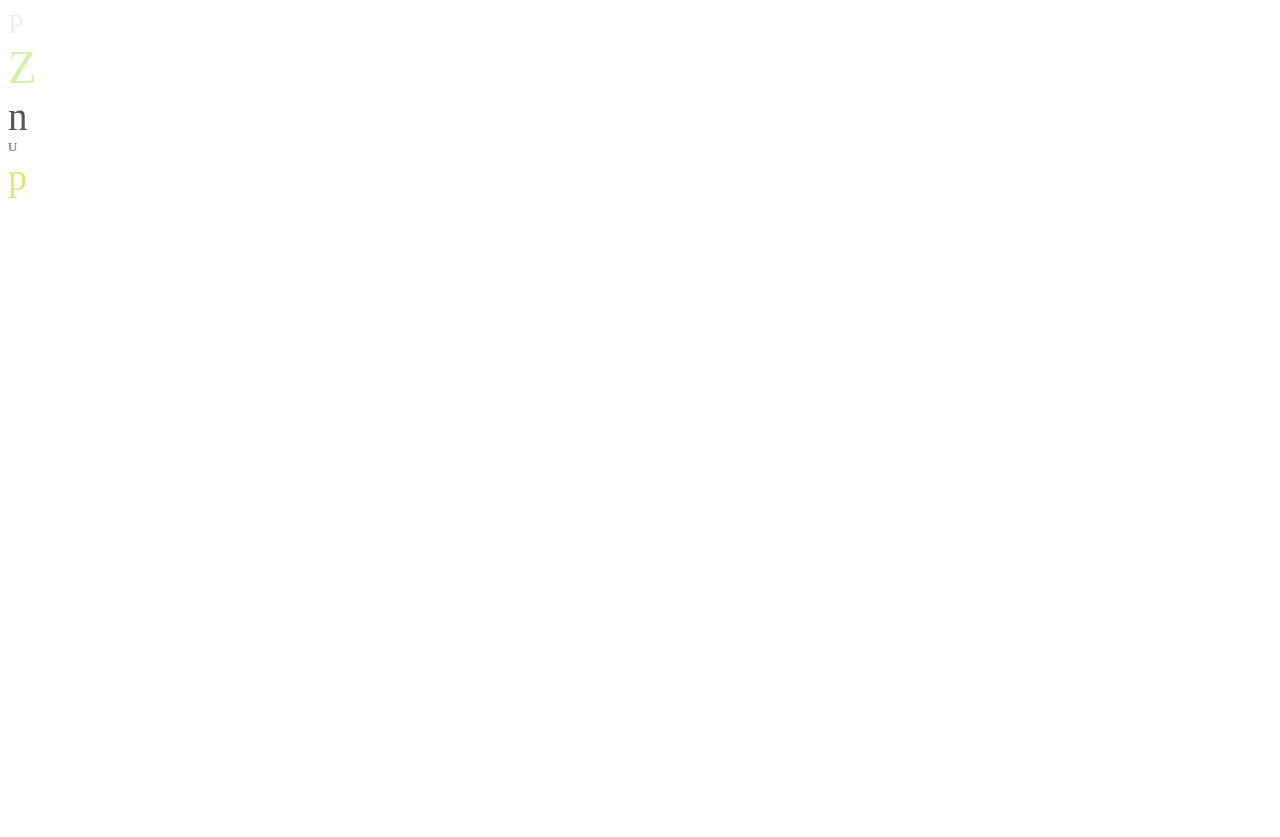
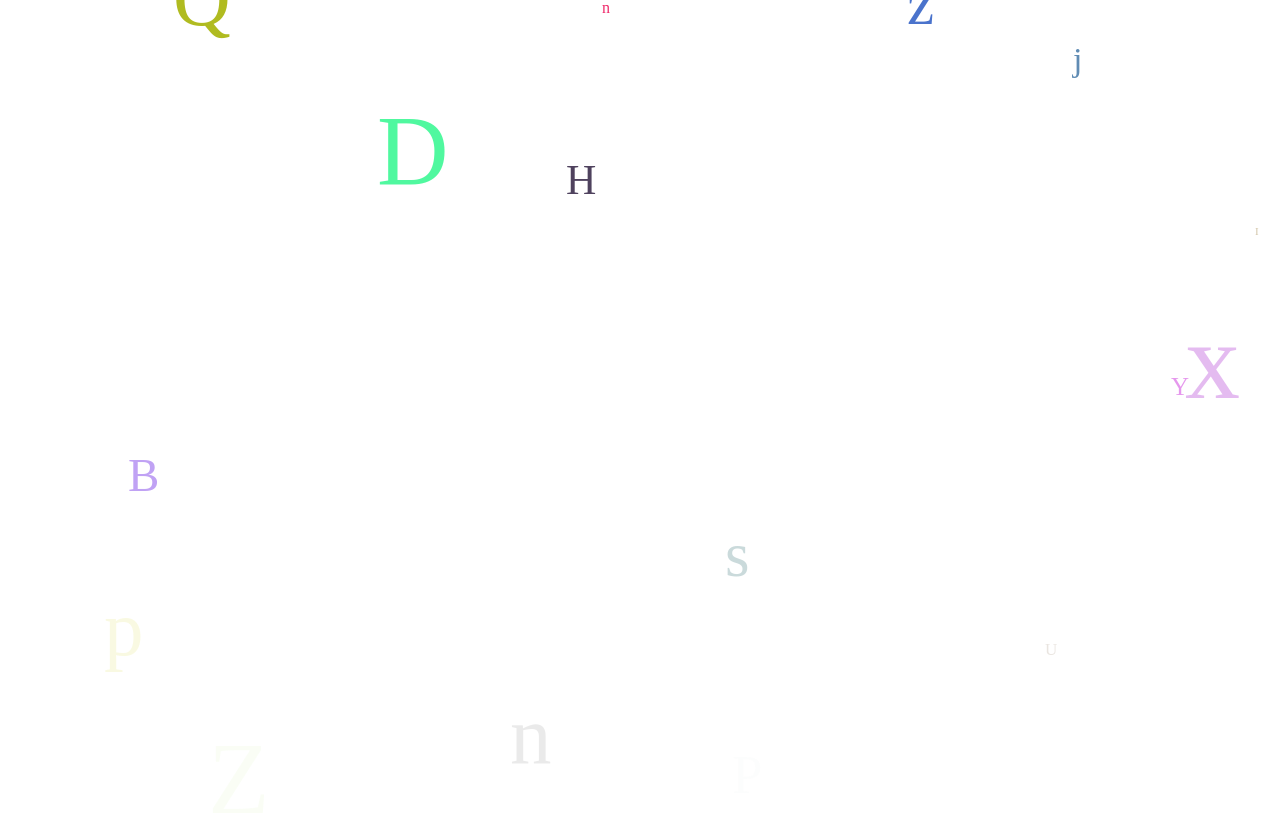
Before and after one commit to waynegraham/fallingletters, a plain HTML site: page index.html in a window 1280 px wide. Before the commit the page ends 800 px from the top, so only its background shows below. Drawn offline with nearby package versions, Linux system fonts and the light colour scheme.

Commit message:
Fixes horizontal falling

```diff
--- a/index.html
+++ b/index.html
@@ -9,7 +9,15 @@
 <title>Falling Letters</title>
 <meta name="description" content="Falling letters example with Google Fonts">
 <meta name="viewport" content="width=device-width, initial-scale=1">
+
 <style>
+.fontFlake{
+  position:absolute;
+  top:-50px;
+  left:0px;
+  z-index:10;
+  position:block;
+}
 </style>
 </head>
 <body>
--- a/letters.js
+++ b/letters.js
@@ -8,7 +8,7 @@ var letters = (function() {
     callFontFlakes: function() {
       window.setInterval(function() {
         flakes.fontFlake();
-      }, 1000);
+      }, 300);
     },
     randomFont: function() {
       var randomElement = Math.floor(Math.random() * WebFontConfig.google.families.length);
@@ -27,7 +27,7 @@ var letters = (function() {
       var color = '#'+Math.floor(Math.random()*16777215).toString(16);
       var randomEntry = flakes.randomLetter();
       var randomLeft = Math.ceil(Math.random() * stageWidth);
-        var preRandomFontSize = Math.ceil(Math.random() * 40);
+      var preRandomFontSize = Math.ceil(Math.random() * 100);
       var randomFontSize = preRandomFontSize + 10;
       var flakeName = 'flake-' + randomEntry;
       //var grayScale = Math.ceil(Math.random() * 256);
@@ -35,9 +35,9 @@ var letters = (function() {
 
       var font = flakes.randomFont();
 
-        console.log('width', stageWidth);
-        console.log('height', stageHeight);
-        console.log('left', randomLeft);
+      //console.log('width', stageWidth);
+      //console.log('height', stageHeight);
+      //console.log('left', randomLeft);
 
       //console.log('color', flakes.randomColor('000'));
       // animation
```
Lines whose indentation alone changed are shown as unchanged.
